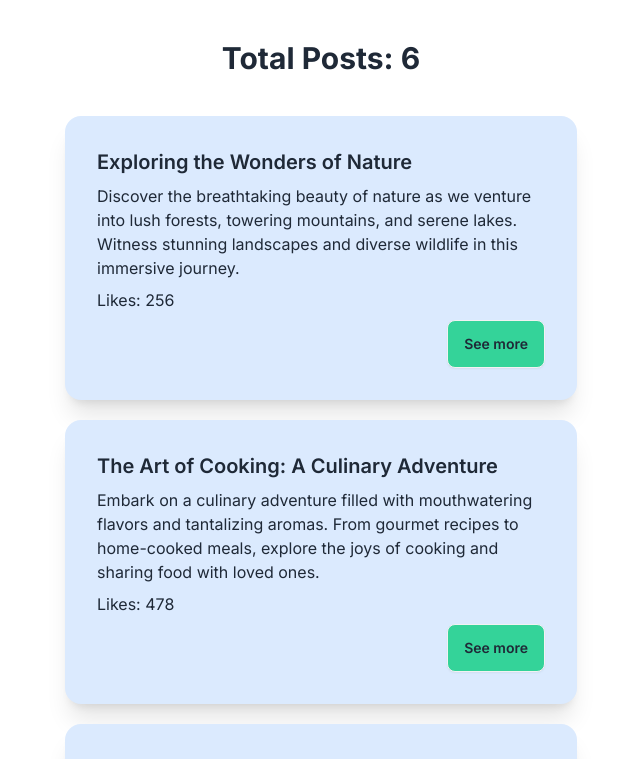
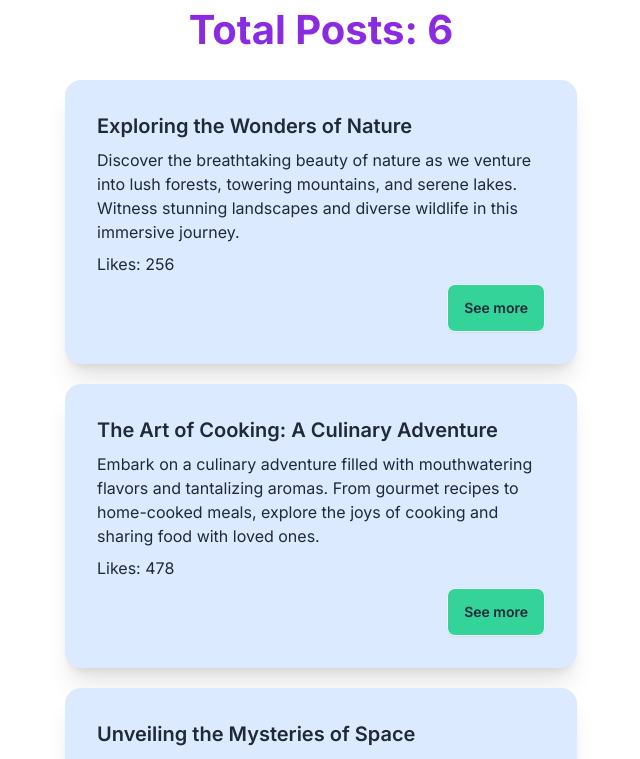
Before and after one commit to Arnab-Gupta11/Learning-Next.js, a Next.js app in the folder 2.data-fetching/: page /posts in a window 1280 px wide. Shown: the top 759 px of the page, without its empty margins (319-959 px from the left). Built offline with nearby package versions, Linux system fonts and the light colour scheme; data requests are answered from the project's data file.

Commit message:
2.data-fetching: css module use

```diff
--- /dev/null
+++ b/2.data-fetching/src/app/posts/Posts.module.css
@@ -0,0 +1,7 @@
+.header_text {
+  color: blueviolet;
+  font-weight: bold;
+  text-align: center;
+  font-size: 40px;
+  margin-top: "30px";
+}
--- a/2.data-fetching/src/app/posts/page.js
+++ b/2.data-fetching/src/app/posts/page.js
@@ -1,5 +1,6 @@
 import Link from "next/link";
 import React from "react";
+import styles from "./Posts.module.css";
 
 const PostsPage = async () => {
   const res = await fetch("http://localhost:5000/posts", {
@@ -17,7 +18,7 @@ const PostsPage = async () => {
   console.log(posts.length);
   return (
     <div className="max-w-lg mx-auto">
-      <h2 className="text-3xl font-bold my-10 text-center">Total Posts: {posts.length}</h2>
+      <h2 className={styles.header_text}>Total Posts: {posts.length}</h2>
       {posts.map((post) => {
         return (
           <div key={post.id} className="card w-full bg-blue-100 shadow-xl mx-auto mt-5">
--- a/2.data-fetching/src/components/Users/Users.js
+++ b/2.data-fetching/src/components/Users/Users.js
@@ -1,6 +1,6 @@
 "use client";
 import React, { useEffect, useState } from "react";
-
+import styles from "./Users.module.css";
 const Users = () => {
   const [users, setUsers] = useState([]);
   const fetchUser = async () => {
@@ -13,7 +13,7 @@ const Users = () => {
   }, []);
   return (
     <div className="max-w-lg mx-auto">
-      <h2 className="text-3xl font-bold my-10 text-center">Total Users: {users.length}</h2>
+      <h2 className={styles.header_text}>Total Users: {users.length}</h2>
       {users.map((user) => {
         return (
           <div key={user.id} className="card w-full bg-emerald-200 shadow-xl mx-auto mt-5">
--- /dev/null
+++ b/2.data-fetching/src/components/Users/Users.module.css
@@ -0,0 +1,7 @@
+.header_text {
+  color: rgb(180, 43, 226);
+  font-weight: bold;
+  text-align: center;
+  font-size: 40px;
+  margin-top: "30px";
+}
```
